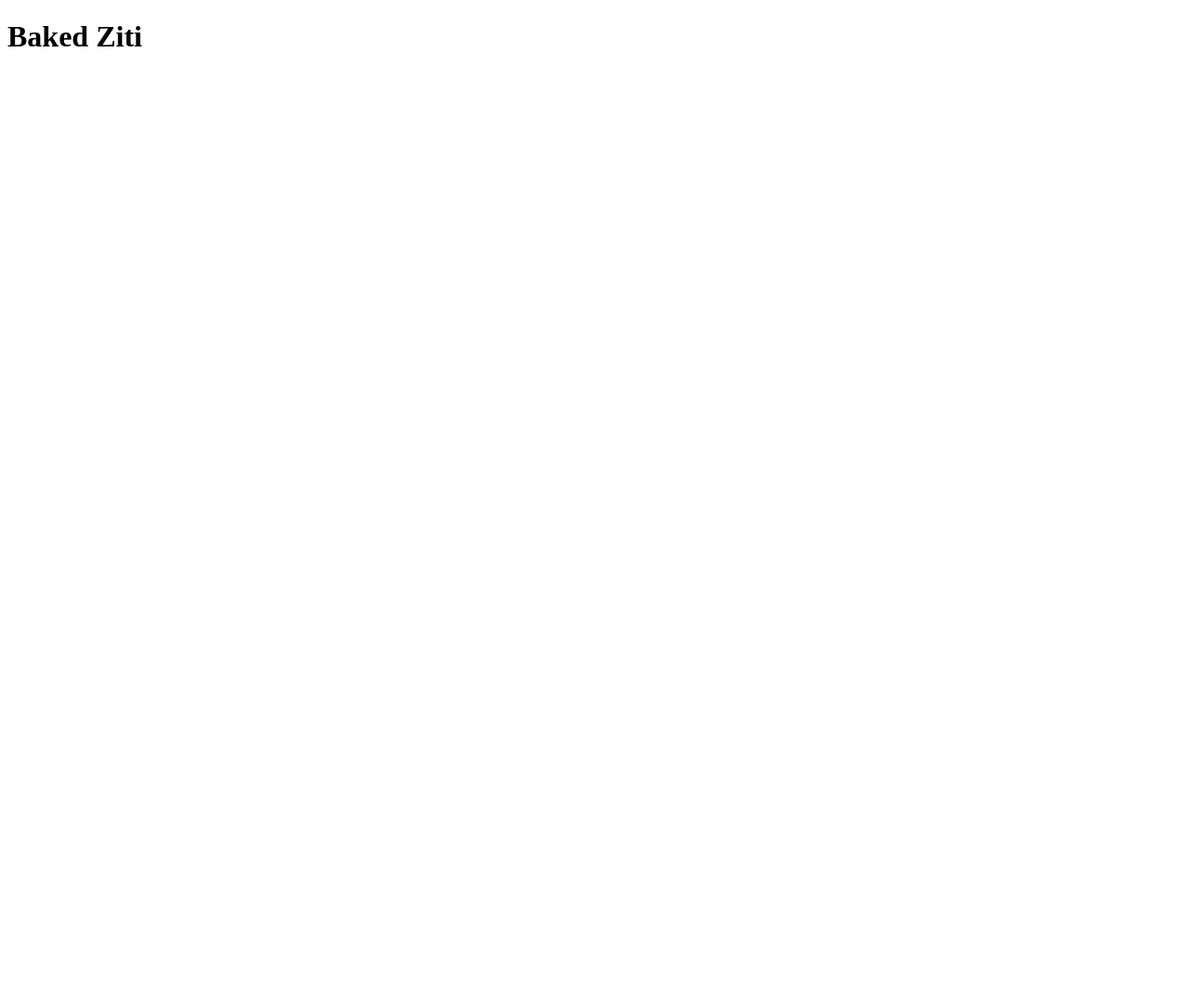
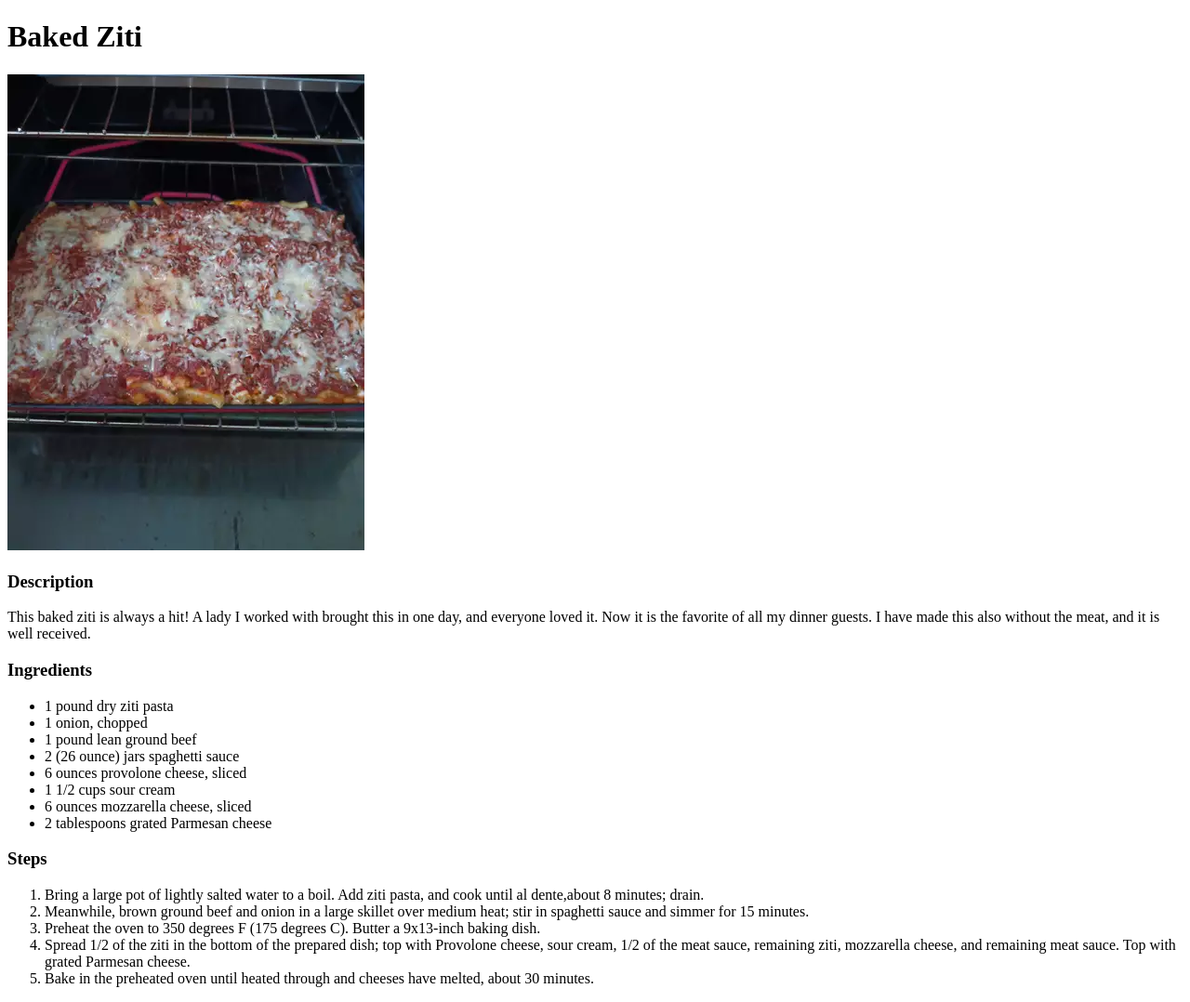
Before and after one commit to egecnoob/odin-recipes, a plain HTML site: page recipes/Baked Ziti.html in a window 1280 px wide. Shown: the whole page at 93% size. Before the commit the page ends 800 px from the top, so only its background shows below. Drawn offline with Linux system fonts and the light colour scheme.

Commit message:
added img dir and completed Baked Ziti.hmtl

```diff
--- a/recipes/Baked Ziti.html
+++ b/recipes/Baked Ziti.html
@@ -7,5 +7,32 @@
 </head>
 <body>
     <h1>Baked Ziti</h1>
+    <img src="../img/baked_ziti.png" alt="Baked Ziti">
+
+    <h3>Description</h3>
+    <p>This baked ziti is always a hit! A lady I worked with brought this in one day,
+        and everyone loved it. Now it is the favorite of all my dinner guests.
+        I have made this also without the meat, and it is well received.</p>
+
+    <h3>Ingredients</h3>
+    <ul>
+        <li>1 pound dry ziti pasta</li>
+        <li>1 onion, chopped</li>
+        <li>1 pound lean ground beef</li>
+        <li>2 (26 ounce) jars spaghetti sauce</li>
+        <li>6 ounces provolone cheese, sliced</li>
+        <li>1 1/2 cups sour cream</li>
+        <li>6 ounces mozzarella cheese, sliced</li>
+        <li>2 tablespoons grated Parmesan cheese</li>
+    </ul>
+
+    <h3>Steps</h3>
+    <ol>
+        <li>Bring a large pot of lightly salted water to a boil. Add ziti pasta, and cook until al dente,about 8 minutes; drain.</li>
+        <li>Meanwhile, brown ground beef and onion in a large skillet over medium heat; stir in spaghetti sauce and simmer for 15 minutes.</li>
+        <li>Preheat the oven to 350 degrees F (175 degrees C). Butter a 9x13-inch baking dish.</li>
+        <li>Spread 1/2 of the ziti in the bottom of the prepared dish; top with Provolone cheese, sour cream, 1/2 of the meat sauce, remaining ziti, mozzarella cheese, and remaining meat sauce. Top with grated Parmesan cheese.</li>
+        <li>Bake in the preheated oven until heated through and cheeses have melted, about 30 minutes.</li>
+    </ol>
 </body>
 </html>
```
Also changed, not shown: img/baked_ziti.png (added).
